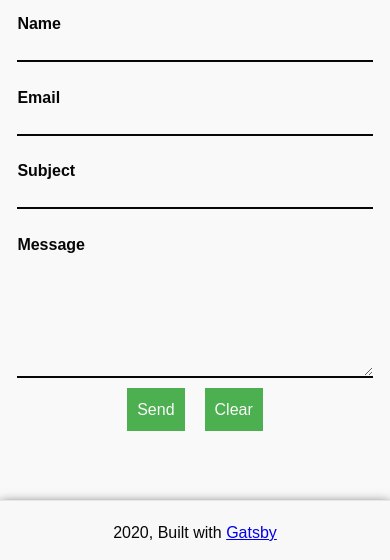
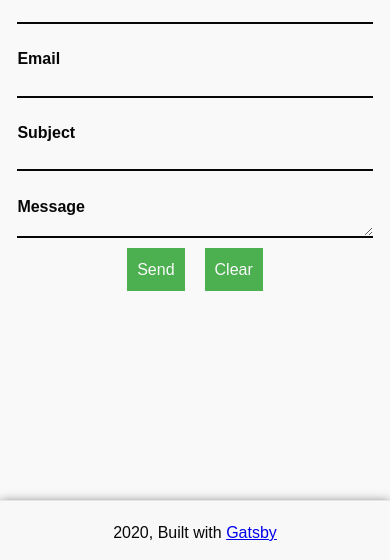
Before and after one commit to fbenfraj/portfolio, a Gatsby site: page /contact in a window 390 px wide. Shown: the part 284-844 px from the top of the page. Built offline with nearby package versions, Linux system fonts and the light colour scheme; Gatsby itself is replaced by a stand-in of ours.

Commit message:
made sure everything fits on phone screen

```diff
--- a/src/components/Footer.jsx
+++ b/src/components/Footer.jsx
@@ -1,12 +1,5 @@
 import React from "react"
 import "./Footer.scss"
-
-const phantom = {
-  display: "block",
-  padding: "20px",
-  height: "60px",
-  width: "100%",
-}
 
 const footerStyle = {
   backgroundColor: "#F8F8F8",
@@ -23,7 +16,7 @@ const footerStyle = {
 const Footer = () => {
   return (
     <footer>
-      <div style={phantom} />
+      <div id="phantom" />
       <div className="footer" style={footerStyle}>
         {new Date().getFullYear()}, Built with
         {` `}
--- a/src/components/Footer.scss
+++ b/src/components/Footer.scss
@@ -3,3 +3,17 @@
   -moz-box-shadow: 0px 3px 11px 0px rgba(82, 82, 82, 1);
   box-shadow: 0px 3px 11px 0px rgba(82, 82, 82, 1);
 }
+
+#phantom {
+  display: block;
+  padding: 20px;
+  height: 60px;
+  width: 100%;
+}
+
+@media only screen and (max-width: 480px) {
+  #phantom {
+    padding: 0;
+    height: 20px;
+  }
+}
--- a/src/components/Navbar.scss
+++ b/src/components/Navbar.scss
@@ -65,10 +65,12 @@
     right: 0;
     top: 0;
     background-color: $secondary-bgc;
+    padding-top: 20px;
   }
   .topnav.responsive .topnav-link {
     float: none;
     display: block;
     text-align: left;
+    padding-top: 20px;
   }
 }
--- a/src/components/layout.scss
+++ b/src/components/layout.scss
@@ -618,11 +618,6 @@ pre tt:before,
 pre tt:after {
   content: "";
 }
-@media only screen and (max-width: 480px) {
-  html {
-    font-size: 100%;
-  }
-}
 
 body {
   height: 100%;
@@ -636,3 +631,13 @@ body {
   max-width: 960px;
   padding: 30px 1.0875rem 1.45rem;
 }
+
+@media only screen and (max-width: 480px) {
+  html {
+    font-size: 100%;
+  }
+
+  .layout-main {
+    padding: 10px 1.0875rem 1.45rem;
+  }
+}
--- a/src/pages/about.js
+++ b/src/pages/about.js
@@ -9,7 +9,7 @@ const about = () => {
         <SEO title="About" />
         <h1>About Me</h1>
         <p>
-          My name is Farouk Ben Fraj. I am a a fullstack web developer. I love
+          My name is Farouk Ben Fraj. I am a fullstack web developer. I love
           JavaScript and managing to solve complicated algorithmic problems.
         </p>
         <p>
--- a/src/pages/contact.js
+++ b/src/pages/contact.js
@@ -6,7 +6,7 @@ import "./contact.scss"
 
 const contact = () => {
   return (
-    <div>
+    <div className="contact">
       <Layout>
         <SEO title="Contact" />
         <h1>Contact</h1>
--- a/src/pages/contact.scss
+++ b/src/pages/contact.scss
@@ -28,3 +28,13 @@
   background-color: $tertiary-bgc;
   cursor: pointer;
 }
+
+@media only screen and (max-width: 480px) {
+  #message {
+    height: 20px;
+  }
+
+  .contact h1 {
+    margin-bottom: 5px;
+  }
+}
```
